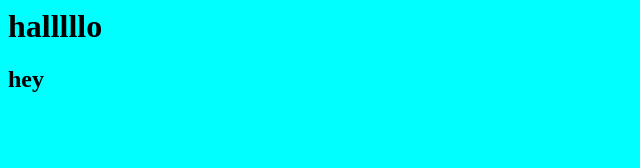
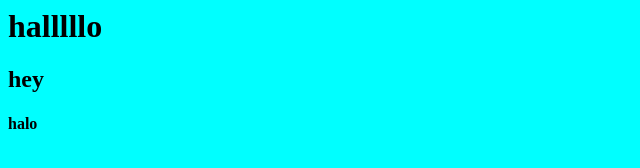
Before and after one commit to Prayas86896/KD_test, a plain HTML site: page index.html in a window 1280 px wide. Shown: the full height of the page, 0-640 px from the left. Drawn offline with Linux system fonts and the light colour scheme.

Commit message:
h4 toegevoegd op regel 16

```diff
--- a/index.html
+++ b/index.html
@@ -13,5 +13,6 @@
 <body>
     <h1>halllllo</h1>
     <h2>hey</h2>
+    <h4>halo</h4>
 </body>
 </html>
```
